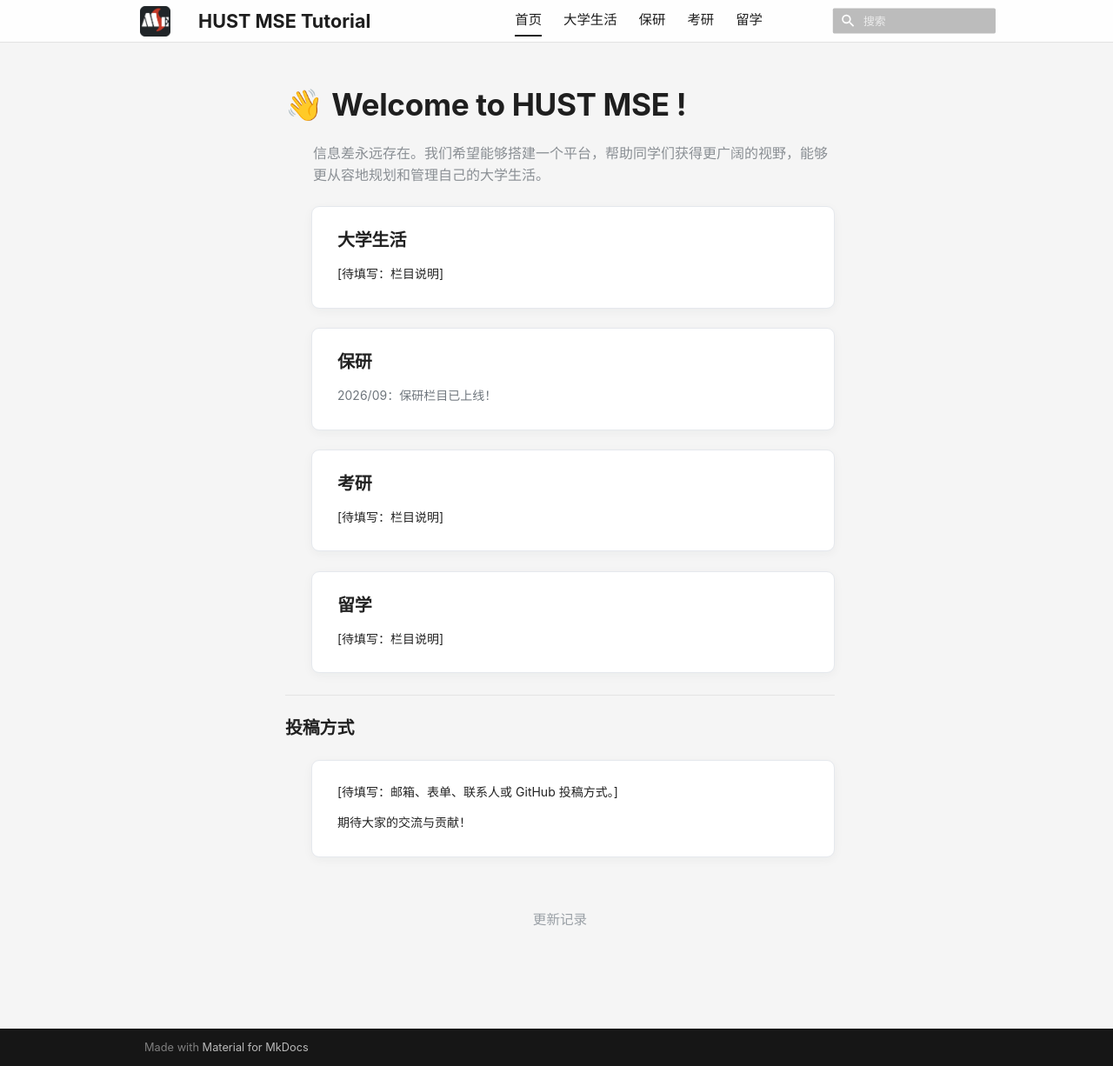
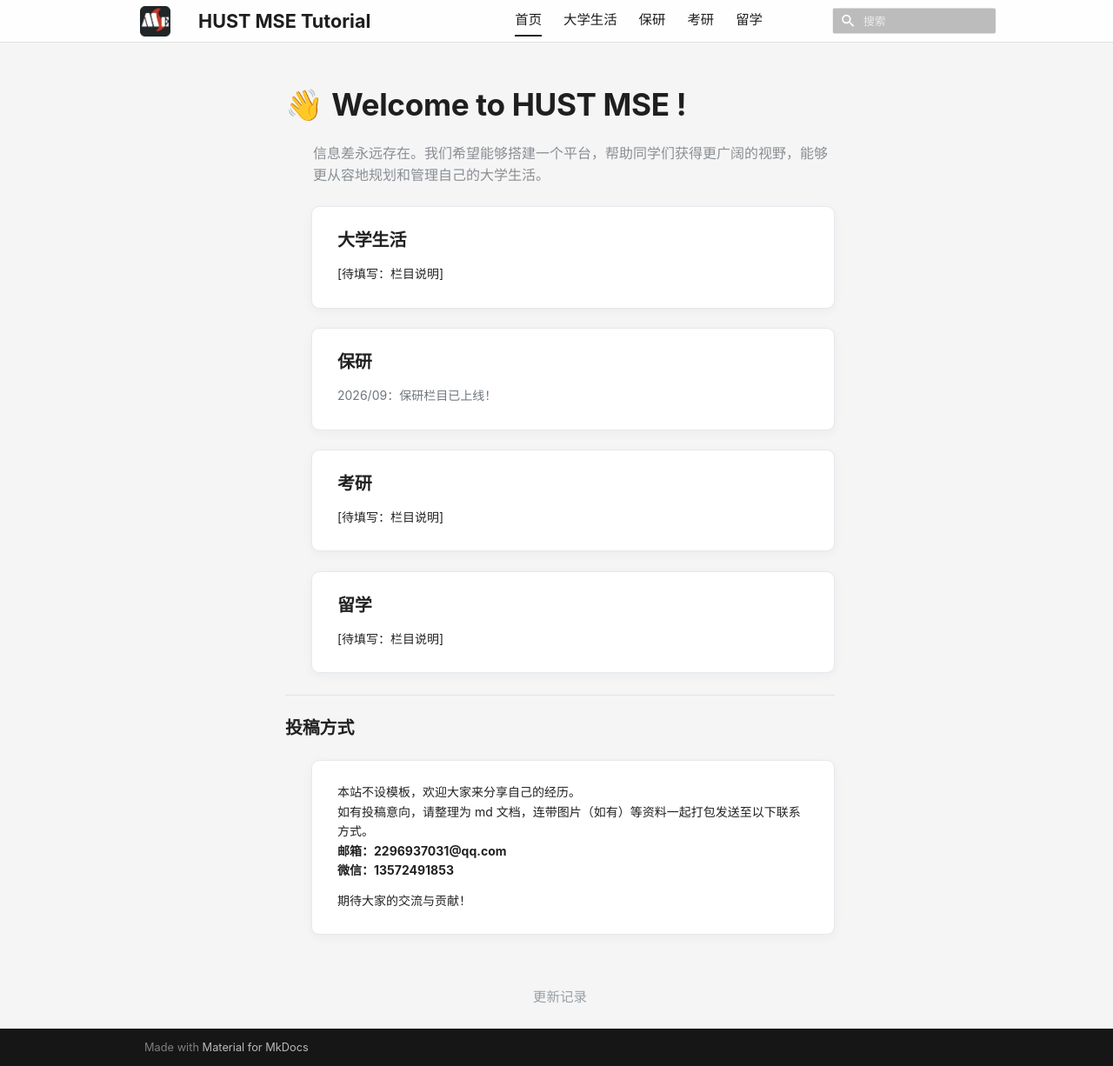
Before and after one commit to WillLxZhang/mse-tutorial, an MkDocs documentation site: the page built from docs/index.md, in a window 1280 px wide and 1226 px high. Shown: the whole window at 87% size. Built offline with MkDocs 1.6.1 and Material for MkDocs 9.7.7, drawn with Linux system fonts in a browser that asks for light colours.

Commit message:
01 alter

```diff
--- a/docs/index.md
+++ b/docs/index.md
@@ -46,11 +46,10 @@ hide:
 ### **投稿方式**
 
 <div class="article-box home-card" markdown="1">
-
-
-
-
-[待填写：邮箱、表单、联系人或 GitHub 投稿方式。]
+本站不设模板，欢迎大家来分享自己的经历。
+如有投稿意向，请整理为 md 文档，连带图片（如有）等资料一起打包发送至以下联系方式。
+**邮箱：2296937031@qq.com**
+**微信：13572491853**
 
 期待大家的交流与贡献！
 
```
Also changed, not shown: docs/baoyan/WILL Z - 上交 PhD @自感.md (renamed from docs/baoyan/张令熙 - 上交 PhD @自感.md, +2 -2 lines).
